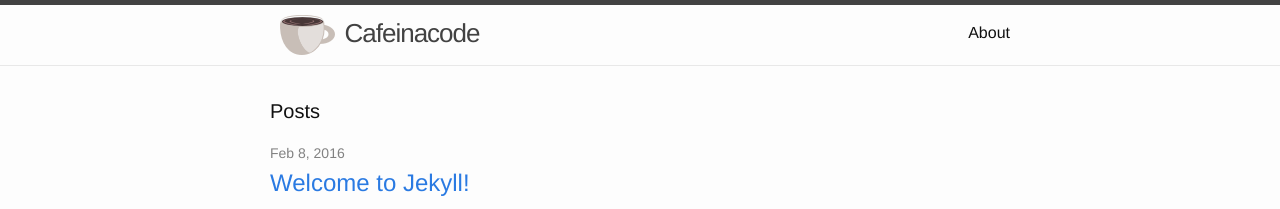
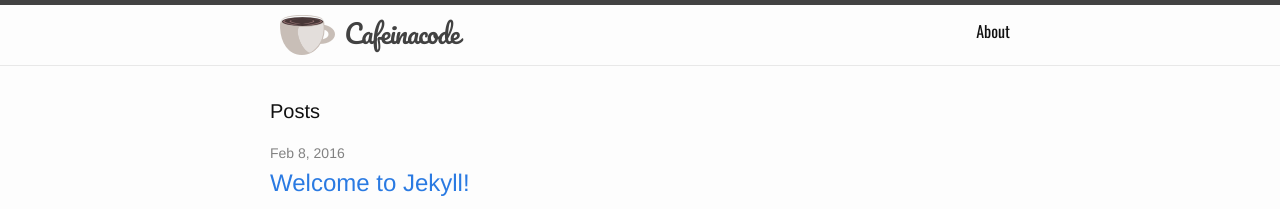
Before and after one commit to aleandros/aleandros.github.io, a Jekyll site: the page built from index.html, in a window 1280 px wide. Shown: the top 209 px of the page. Built offline with Jekyll 4.4.1, drawn with Linux system fonts in a browser that asks for light colours.

Commit message:
Change fonts in header for title and links

```diff
--- a/_sass/_layout.scss
+++ b/_sass/_layout.scss
@@ -1,3 +1,9 @@
+/**
+ * Fonts
+ */
+@import url(https://fonts.googleapis.com/css?family=Pacifico);
+@import url(https://fonts.googleapis.com/css?family=Oswald);
+
 /**
  * Site header
  */
@@ -23,6 +29,8 @@
     letter-spacing: -1px;
     margin-bottom: 0;
     float: left;
+    font-family: 'Pacifico', cursive;
+
 
     &,
     &:visited {
@@ -41,7 +49,7 @@
     .page-link {
         color: $text-color;
         line-height: $base-line-height;
-
+        font-family: 'Oswald', sans-serif;
         // Gaps between nav items, but not on the last one
         &:not(:last-child) {
             margin-right: 20px;
```
